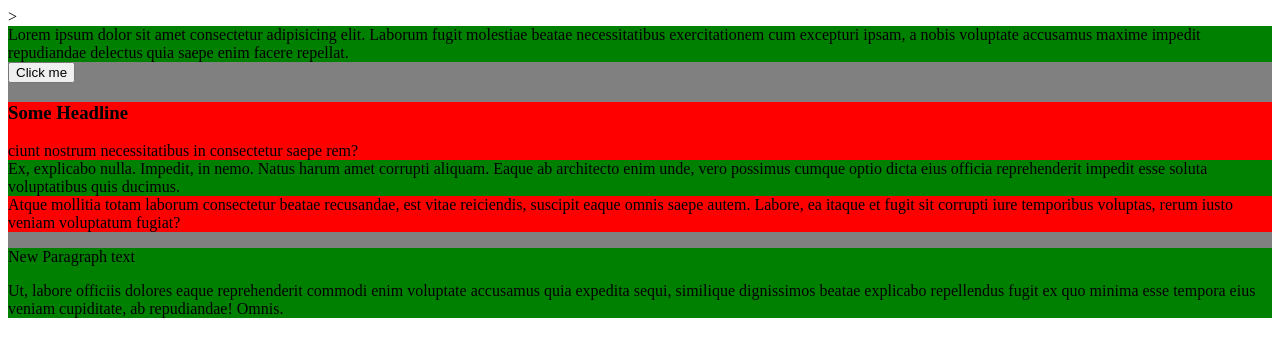
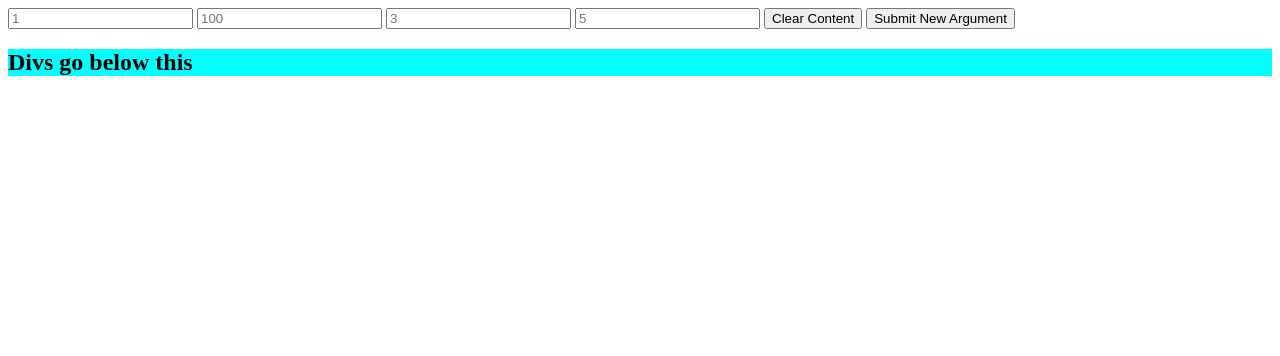
Before and after one commit to ValRCS/Fizz_Buzz_md, a plain HTML site: page index.html in a window 1280 px wide. Drawn offline with nearby package versions, Linux system fonts and the light colour scheme.

Commit message:
Handling Submit/Clear

```diff
--- a/index.html
+++ b/index.html
@@ -7,38 +7,25 @@
     <meta http-equiv="X-UA-Compatible" content="ie=edge">
     <title>Fizz Buzz homework</title>
     <link rel="stylesheet" href="style.css">
-    <script src="https://cdnjs.cloudflare.com/ajax/libs/jquery/3.3.1/jquery.min.js"></script>>
+    <script src="https://cdnjs.cloudflare.com/ajax/libs/jquery/3.3.1/jquery.min.js"></script>
     <script src="main.js" defer></script>
 </head>
 
 <body>
     <!-- <input id="but1" value="Click me" onclick="myAlert()" type="button"> -->
     <main>
-        <div id="mydiv">
-            <div>
-                Lorem ipsum dolor sit amet consectetur adipisicing elit. Laborum fugit molestiae beatae necessitatibus
-                exercitationem cum excepturi ipsam, a nobis voluptate accusamus maxime impedit repudiandae delectus
-                quia saepe enim facere repellat.</div>
-
-            <input id="but1" value="Click me" type="button">
-            <div>
-                <h3>
-                    Some Headline
-                </h3>
-                ciunt nostrum necessitatibus in consectetur saepe rem?
-            </div>
-            <div>Ex, explicabo nulla. Impedit, in nemo. Natus harum amet corrupti aliquam. Eaque ab architecto enim
-                unde, vero possimus cumque optio dicta eius officia reprehenderit impedit esse soluta voluptatibus quis
-                ducimus.</div>
-            <div>Atque mollitia totam laborum consectetur beatae recusandae, est vitae reiciendis, suscipit eaque omnis
-                saepe autem. Labore, ea itaque et fugit sit corrupti iure temporibus voluptas, rerum iusto veniam
-                voluptatum fugiat?</div>
-            <div>
-                <p id="mypar">Some Text</p>Ut, labore officiis dolores eaque reprehenderit commodi enim voluptate
-                accusamus quia expedita sequi,
-                similique dignissimos beatae explicabo repellendus fugit ex quo minima esse tempora eius veniam
-                cupiditate, ab repudiandae! Omnis.
-            </div>
+        <input id="startVal" type="text" placeholder="1">
+        <input id="endVal" type="text" placeholder="100">
+        <input id="fizzVal" type="text" placeholder="3">
+        <input id="buzzVal" type="text" placeholder="5">
+        <button id="clearContent">
+            Clear Content
+        </button>
+        <button id="submitArgs">
+            Submit New Argument
+        </button>
+        <div id="contentbox">
+            <h2>Divs go below this</h2>
         </div>
     </main>
 
--- a/main.js
+++ b/main.js
@@ -1,72 +1,35 @@
 window.onload = main;
+
+
+
+const appState = {
+
+    contentId: "contentbox",
+    begId: "begVal",
+    endId: "endVal",
+    fizzId: "fizzVal",
+    buzzId: "buzzId",
+    submitId: "submitArgs",
+    clearId: "clearContent",
+    handleSubmit: function (ev) {
+        console.log("Handling Submit");
+        // console.log("Old endVal is" + appState.endVal);
+        console.log("Current endVal is: " + document.getElementById(appState.endId).value);
+        //TODO create new element (div or p) with innerText of  document.getElementById(appState.endId).value
+    },
+    handleClear: (ev) => {
+        console.log("Handling Clear");
+        // console.log("Old endVal is" + appState.endVal);
+        //TODO remove ALL elements under contentbox
+    }
+}
+
+
 
 // You can add more functions here
 function main() {
-    const mainstate = {
-        mprop1: "mainpropertyvalue1",
-        mprop2: [1, 2, 3, 56, 6]
-    }
+    console.log("Starting main");
+    document.getElementById(appState.submitId).onclick = appState.handleSubmit;
+    document.getElementById(appState.clearId).onclick = appState.handleClear;
 
-    const myAlert = () => {
-        console.log("some Alert");
-    }
-
-    console.log("Started Main");
-    let mybut = document.getElementById('but1');
-    // mybut.onclick = myAlert;
-    mybut.addEventListener('click', myAlert);
-    mybut.addEventListener('click', myAlert2);
-
-    $("p#mypar").html("New Paragraph text");
-    // $("div > div").html("New div text");
-
-    const mydiv = document.getElementById('mydiv');
-    mydiv.style.backgroundColor = 'grey';
-    //alert('hello started');
-    //Here you add your divs maybe call them from another function for clarity
-    const childdivs = mydiv.getElementsByTagName('div');
-    for (let i = 0; i < childdivs.length; i++) {
-        if (i % 2) {
-            // childdivs[i].style.backgroundColor = 'red';
-            childdivs[i].className += 'myred';
-        } else {
-            childdivs[i].className += 'mygreen';
-        }
-        childdivs[i].addEventListener('mouseover', handleDivs);
-        childdivs[i].addEventListener('mouseout', handleDivsLeave);
-        childdivs[i].divstate = {
-            myclassName: childdivs[i].className,
-            extraProp: 'some more state'
-        }
-    }
-
-    function myAlert2() {
-        console.log("Called myAlert2");
-        console.log("MainSTATE" + JSON.stringify(this.mainstate));
-    }
-
-    function handleDivs(ev) {
-        console.log(ev.target.tagName);
-        if (ev.target.tagName !== 'DIV') {
-            console.log("Target is not Div! " + ev.target);
-            return;
-        }
-        console.log("Handling Divs");
-        console.log(JSON.stringify(ev.target.style.backgroundColor));
-        // ev.target.style.background = 'pink';
-        ev.target.className = 'mypurple';
-    }
-
-    function handleDivsLeave(ev) {
-        console.log(ev.target.tagName);
-        if (ev.target.tagName !== 'DIV') {
-            console.log("Target is not Div! " + ev.target);
-            return;
-        }
-        console.log("Handling Divs Leave");
-        console.log(JSON.stringify(ev.target.style.backgroundColor));
-        // ev.target.style.background = '';
-        ev.target.className = ev.target.divstate.myclassName;
-
-    }
 }
```
